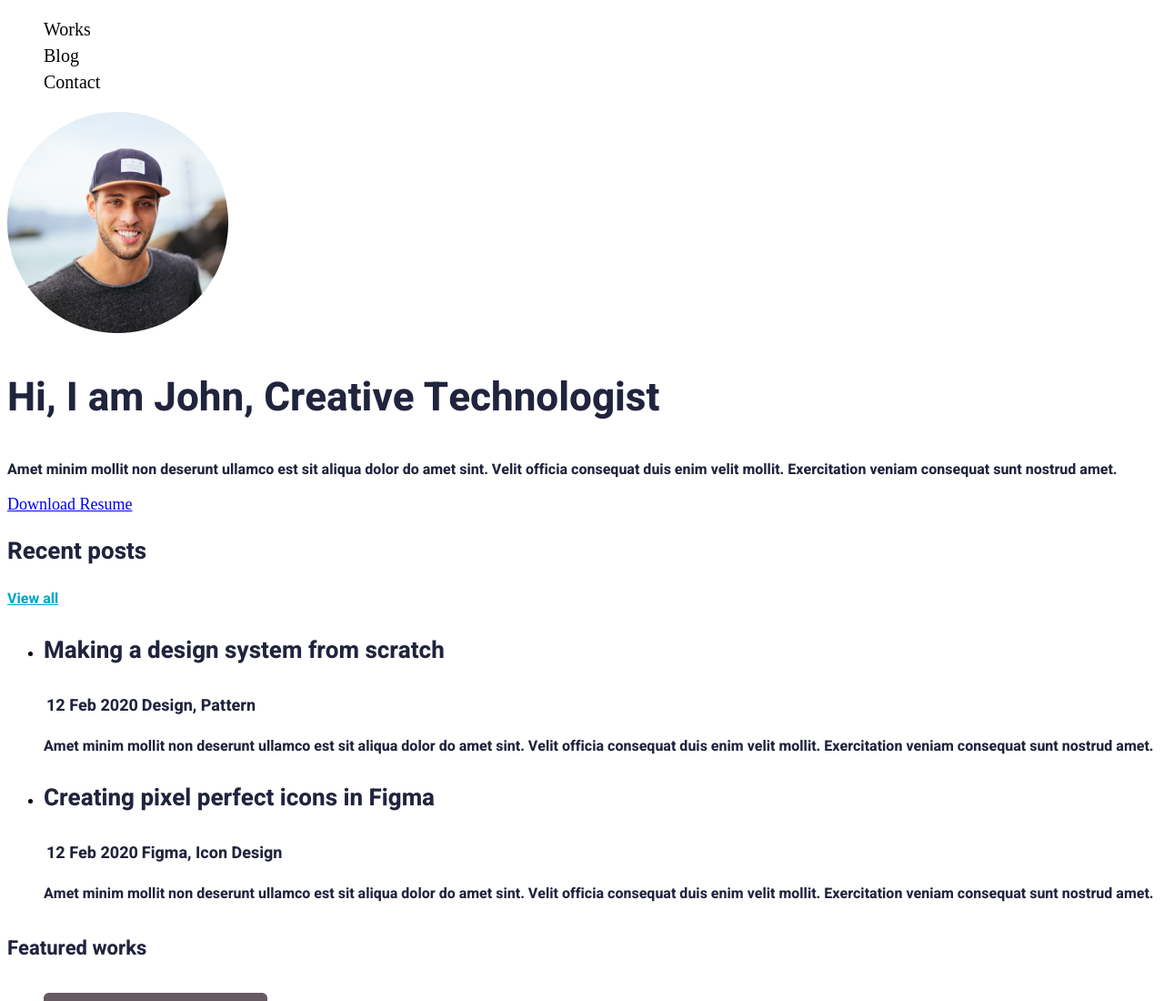
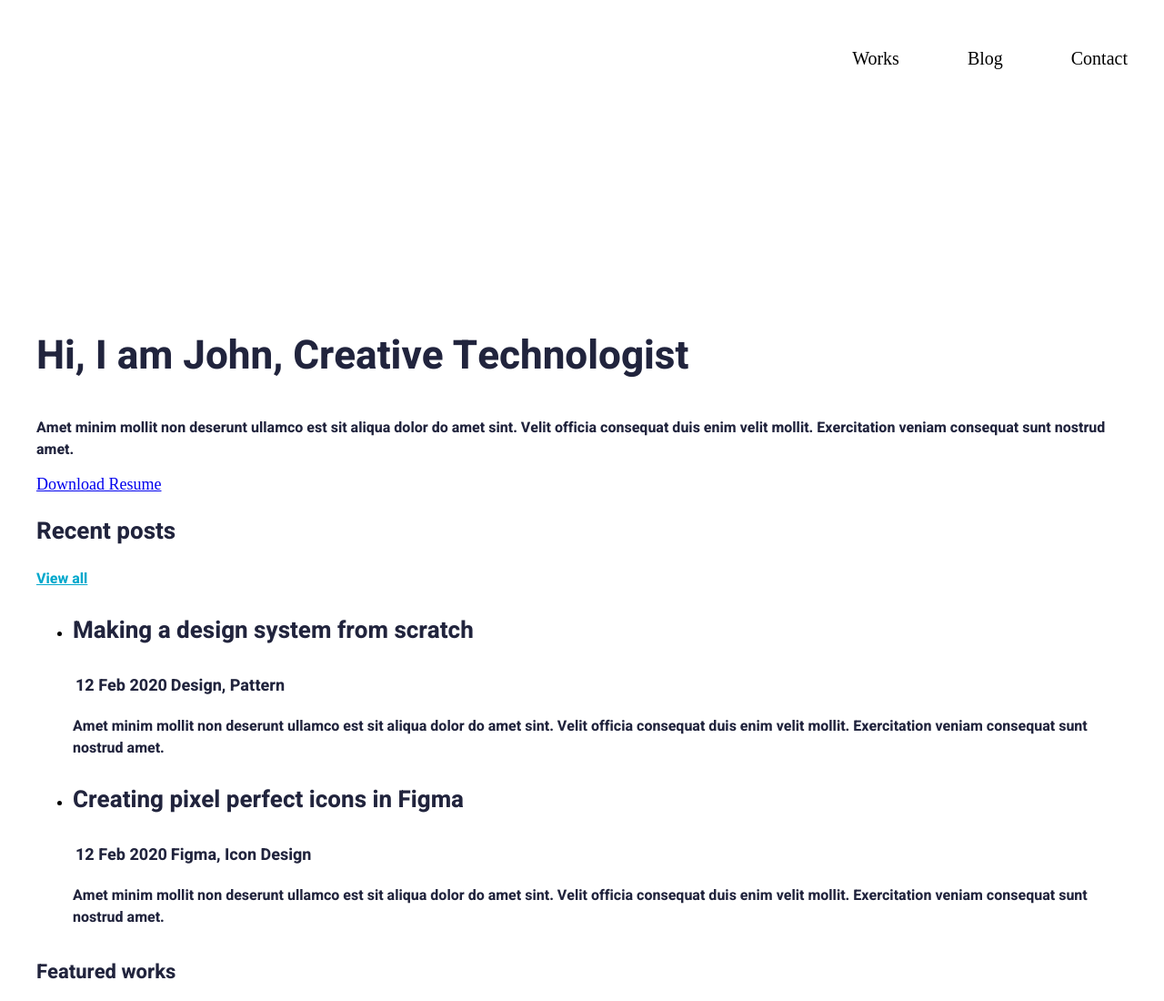
Before and after one commit to Nurzada97/portfolio, a plain HTML site: page index.html in a window 1280 px wide. Shown: the top 1100 px of the page at 91% size. Drawn offline with Linux system fonts and the light colour scheme.

Commit message:
add style

```diff
--- a/css/style.css
+++ b/css/style.css
@@ -1,20 +1,40 @@
 @font-face {
   font-family: "Heebo";
-    src: url("../font/Heebo-VariableFont_wght.woff2") format("woff2"), url("../font/Heebo-VariableFont_wght.woff") format("woff");
+  src: url("../font/Heebo-VariableFont_wght.woff2") format("woff2"),
+    url("../font/Heebo-VariableFont_wght.woff") format("woff");
   font-weight: 700;
   font-style: normal;
+}
+body {
+  font-family: "Heebo" sans-serif;
+  font-size: 18px;
+  line-height: 1, 5;
+}
+.container {
+  width: 1200px;
+  margin: 0 auto;
+  padding: 0 15px;
+}
+.header {
+  padding-top: 24px;
+  padding-bottom: 228px;
+}
 
+.header-menu {
+  list-style: none;
+  display: flex;
 }
-body{
-    font-family:"Heebo" sans-serif;
-    font-size: 18px;
-     line-height: 1,5;
+.header-nav {
+  display: flex;
+  justify-content: right;
 }
-.header-menu{
-    list-style: none;
+.header-menu-item + .header-menu-item {
+  margin-left: 75px;
 }
-.header-menu-link{
+
+.header-menu-link {
   text-decoration: none;
+  display: inline-block;
 
   font-weight: 500;
   font-size: 20px;
@@ -23,119 +43,118 @@ text-align: right;
 
   color: #000000;
 }
-.about-headline{
-    font-family: 'Heebo';
+.about-headline {
+  font-family: "Heebo";
   font-style: normal;
   font-weight: 700;
   font-size: 44px;
   line-height: 60px;
-color: #21243D;
+  color: #21243d;
 }
-.about-paragraph{
-    font-family: 'Heebo';
+.img {
+  justify-content: space-between;
+}
+.about-paragraph {
+  font-family: "Heebo";
   font-style: normal;
   font-weight: 400;
   font-size: 16px;
   line-height: 24px;
-color: #21243D;
-
+  color: #21243d;
 }
-.file.doc{
-    font-family: 'Heebo';
+.file.doc {
+  font-family: "Heebo";
   font-style: normal;
   font-weight: 500;
   font-size: 20px;
   line-height: 29px;
 
-color: #FFFFFF;
-
+  color: #ffffff;
 }
 
-.posts-headline{
-    font-family: 'Heebo';
+.posts-headline {
+  font-family: "Heebo";
   font-style: normal;
   font-weight: 400;
   font-size: 22px;
   line-height: 60px;
   display: flex;
   align-items: flex-end;
-color: #21243D;
-
+  color: #21243d;
 }
-.posts-link{
-    font-family: 'Heebo';
+.posts-link {
+  font-family: "Heebo";
   font-style: normal;
   font-weight: 400;
   font-size: 16px;
   line-height: 24px;
   text-align: right;
 
-color: #00A8CC;
-
+  color: #00a8cc;
 }
-.posts-headline{
-
-font-family: 'Heebo';
+.posts-headline {
+  font-family: "Heebo";
   font-style: normal;
   font-weight: 700;
   font-size: 26px;
   line-height: 38px;
-color: #21243D;
-
+  color: #21243d;
 }
-.posts-table-cell{
-
-font-family: 'Heebo';
+.posts-table-cell {
+  font-family: "Heebo";
   font-style: normal;
   font-weight: 400;
   font-size: 18px;
   line-height: 26px;
 
-color: #21243D;
-
+  color: #21243d;
 }
-.posts-paragraph{
-    font-family: 'Heebo';
+.posts-paragraph {
+  font-family: "Heebo";
   font-style: normal;
   font-weight: 400;
   font-size: 16px;
   line-height: 24px;
-color: #21243D;
+  color: #21243d;
 }
-.featured-works-headline{
-    font-family: 'Heebo';
+.featured-works-headline {
+  font-family: "Heebo";
   font-style: normal;
   font-weight: 400;
   font-size: 22px;
   line-height: 60px;
-color: #21243D;
-
+  color: #21243d;
 }
-.hfeatured-works-headline-2{
-
-font-family: 'Heebo';
+.hfeatured-works-headline-2 {
+  font-family: "Heebo";
   font-style: normal;
   font-weight: 700;
   font-size: 30px;
   line-height: 44px;
 
-color: #21243D;
+  color: #21243d;
+}
+.featured-works-headline {
+  font-family: "Heebo";
+  font-style: normal;
+  font-weight: 400;
+  font-size: 22px;
+  line-height: 60px;
 
+  color: #21243d;
 }
-.featured-works-table-cell{
-    font-family: 'Heebo';
+.featured-works-table-cell {
+  font-family: "Heebo";
   font-style: normal;
   font-weight: 900;
   font-size: 18px;
   line-height: 60px;
   /* identical to box height, or 333% */
 
-
-color: #FFFFFF;
+  color: #ffffff;
 }
-.featured-works-paragraph{
-
-font-family: 'Heebo';
+.featured-works-paragraph {
+  font-family: "Heebo";
   font-style: normal;
   font-weight: 400;
   font-size: 16px;
@@ -143,11 +162,10 @@ line-height: 24px;
 
   /* Dark Color */
 
-color: #21243D;
-
+  color: #21243d;
 }
-.featured-works-table-cell{
-    font-family: 'Heebo';
+.featured-works-table-cell {
+  font-family: "Heebo";
   font-style: normal;
   font-weight: 400;
   font-size: 20px;
@@ -155,6 +173,5 @@ line-height: 29px;
 
   /* Light */
 
-color: #8695A4;
-
+  color: #8695a4;
 }
--- a/index.html
+++ b/index.html
@@ -1,13 +1,14 @@
 <!DOCTYPE html>
 <html lang="en">
   <head>
-    <meta charset="UTF-8">
-    <meta http-equiv="X-UA-Compatible" content="IE=edge">
-    <meta name="viewport" content="width=device-width, initial-scale=1.0">
+    <meta charset="UTF-8" />
+    <meta http-equiv="X-UA-Compatible" content="IE=edge" />
+    <meta name="viewport" content="width=device-width, initial-scale=1.0" />
     <title>Portfolio</title>
-    <link rel="stylesheet" href="css/style.css">
+    <link rel="stylesheet" href="css/style.css" />
   </head>
   <body>
+    <div class="container">
       <header class="header">
         <nav class="header-nav">
           <ul class="header-menu">
@@ -21,11 +22,13 @@
               <a href="#" class="header-menu-link">Contact</a>
             </li>
           </ul>
-            <img src="images/Ellipse.png" alt="avatar">
+
         </nav>
-
       </header>
       <section class="about">
+        <!--<div class="img">
+          <img src="images/Ellipse.png" alt="avatar" />
+        </div>-->
         <div class="about-div">
           <h1 class="about-headline">Hi, I am John, Creative Technologist</h1>
           <p class="about-paragraph">
@@ -37,7 +40,6 @@
         </div>
       </section>
       <section class="section-posts">
-
         <h2 class="posts-headline">Recent posts</h2>
         <a href="#" class="posts-link">View all</a>
         <ul class="posts-list">
@@ -50,13 +52,15 @@
               </tr>
             </table>
             <p class="posts-paragraph">
-              Amet minim mollit non deserunt ullamco est sit aliqua dolor do amet
-              sint. Velit officia consequat duis enim velit mollit. Exercitation
-              veniam consequat sunt nostrud amet.
+              Amet minim mollit non deserunt ullamco est sit aliqua dolor do
+              amet sint. Velit officia consequat duis enim velit mollit.
+              Exercitation veniam consequat sunt nostrud amet.
             </p>
           </li>
           <li class="posts">
-            <h3 class="posts-headline">Creating pixel perfect icons in Figma</h3>
+            <h3 class="posts-headline">
+              Creating pixel perfect icons in Figma
+            </h3>
             <table class="posts-table">
               <tr class="posts-table-line">
                 <td class="posts-table-cell">12 Feb 2020</td>
@@ -64,9 +68,9 @@
               </tr>
             </table>
             <p class="posts-paragraph">
-              Amet minim mollit non deserunt ullamco est sit aliqua dolor do amet
-              sint. Velit officia consequat duis enim velit mollit. Exercitation
-              veniam consequat sunt nostrud amet.
+              Amet minim mollit non deserunt ullamco est sit aliqua dolor do
+              amet sint. Velit officia consequat duis enim velit mollit.
+              Exercitation veniam consequat sunt nostrud amet.
             </p>
           </li>
         </ul>
@@ -88,9 +92,9 @@
               </tr>
             </table>
             <p class="featured-works-paragraph">
-              Amet minim mollit non deserunt ullamco est sit aliqua dolor do amet
-              sint. Velit officia consequat duis enim velit mollit. Exercitation
-              veniam consequat sunt nostrud amet.
+              Amet minim mollit non deserunt ullamco est sit aliqua dolor do
+              amet sint. Velit officia consequat duis enim velit mollit.
+              Exercitation veniam consequat sunt nostrud amet.
             </p>
           </li>
           <li class="featured-works">
@@ -107,9 +111,9 @@
               </tr>
             </table>
             <p class="featured-works-paragraph">
-              Amet minim mollit non deserunt ullamco est sit aliqua dolor do amet
-              sint. Velit officia consequat duis enim velit mollit. Exercitation
-              veniam consequat sunt nostrud amet.
+              Amet minim mollit non deserunt ullamco est sit aliqua dolor do
+              amet sint. Velit officia consequat duis enim velit mollit.
+              Exercitation veniam consequat sunt nostrud amet.
             </p>
           </li>
           <li class="featured-works">
@@ -126,9 +130,9 @@
               </tr>
             </table>
             <p class="featured-works-paragraph">
-              Amet minim mollit non deserunt ullamco est sit aliqua dolor do amet
-              sint. Velit officia consequat duis enim velit mollit. Exercitation
-              veniam consequat sunt nostrud amet.
+              Amet minim mollit non deserunt ullamco est sit aliqua dolor do
+              amet sint. Velit officia consequat duis enim velit mollit.
+              Exercitation veniam consequat sunt nostrud amet.
             </p>
           </li>
         </ul>
@@ -210,6 +214,6 @@
         </ul>
         <a href="#">Copyright ©2020 All rights reserved</a>
       </footer>
-
+    </div>
   </body>
 </html>
```
Lines whose indentation alone changed are shown as unchanged.
